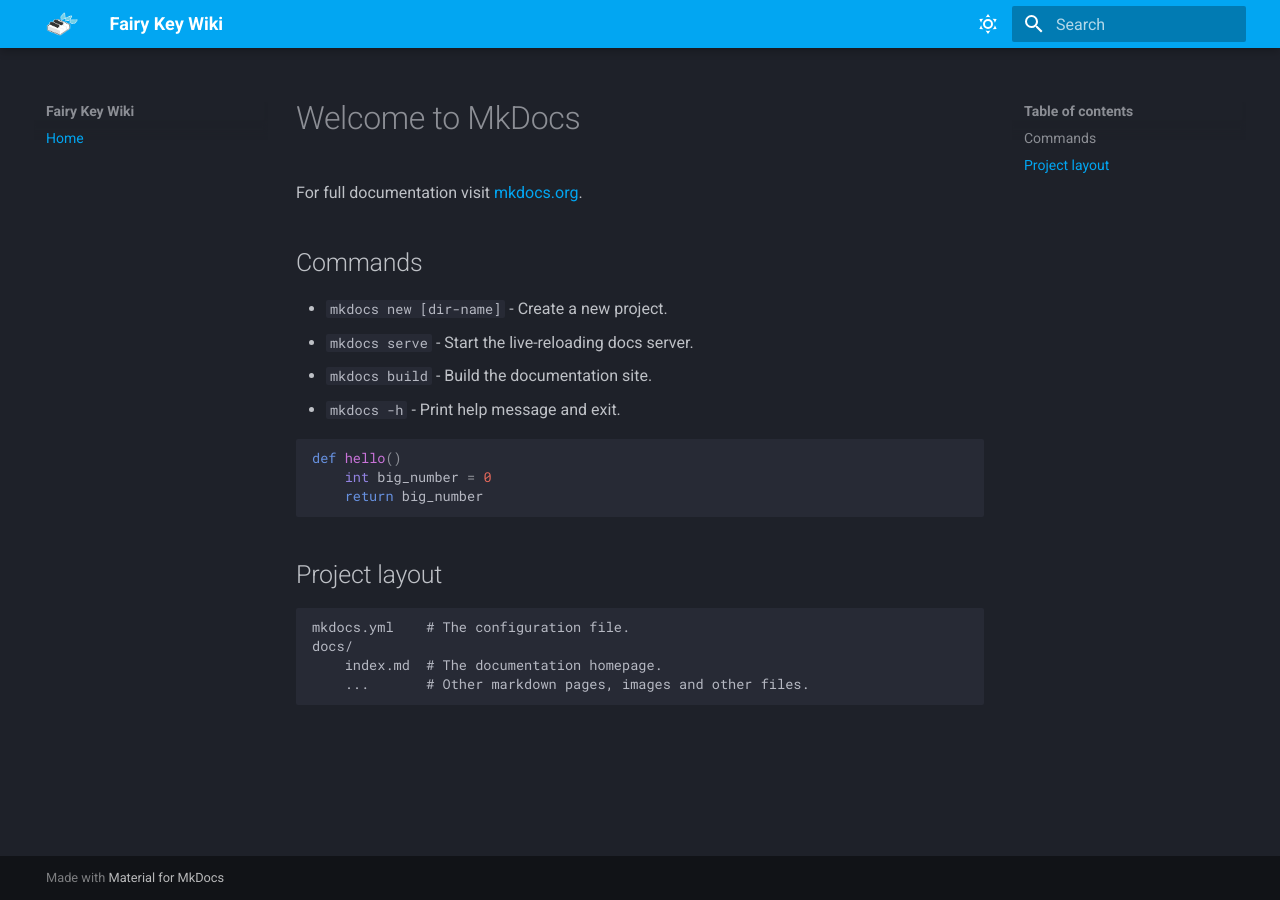
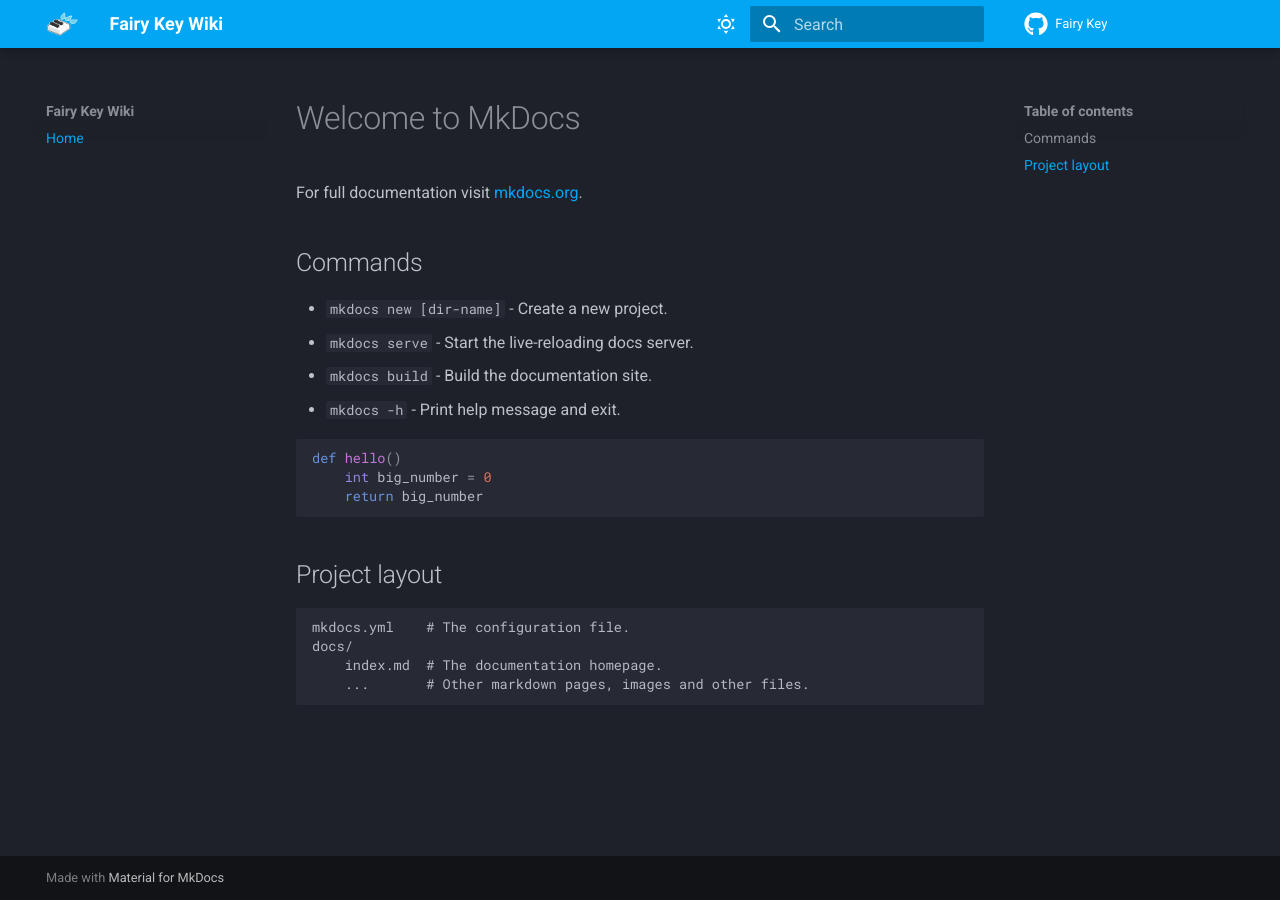
Before and after one commit to FairyKey/wiki, an MkDocs documentation site: the page built from docs/index.md, in a window 1280 px wide. Built offline with MkDocs 1.6.1 and Material for MkDocs 9.7.7, drawn with Linux system fonts in a browser that asks for light colours; comment, search, counter and statistics services are not loaded.

Commit message:
Add repo section to header

```diff
--- a/mkdocs.yml
+++ b/mkdocs.yml
@@ -1,6 +1,9 @@
 site_name: Fairy Key Wiki
 site_url: http://wiki.fairykey.app
 docs_dir: docs
+repo_name: Fairy Key
+repo_url: https://github.com/FairyKey/FairyKey
+
 nav:
   - Home: index.md
 
@@ -8,6 +11,8 @@
   name: material
   logo: assets/icon.png
   favicon: assets/favicon.ico
+  icon:
+    repo: fontawesome/brands/github
   palette:
     # dark mode
     - scheme: slate
```
